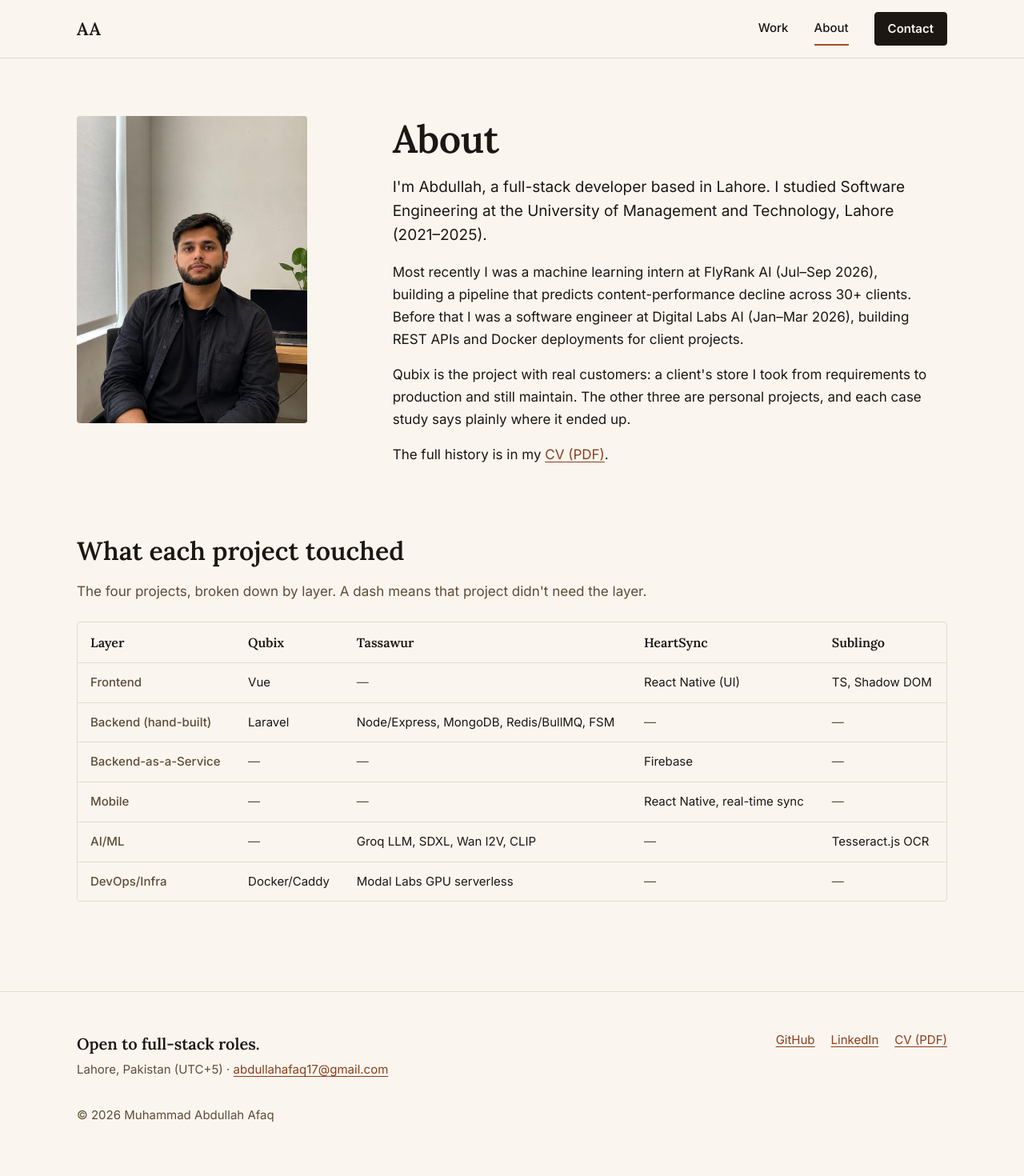
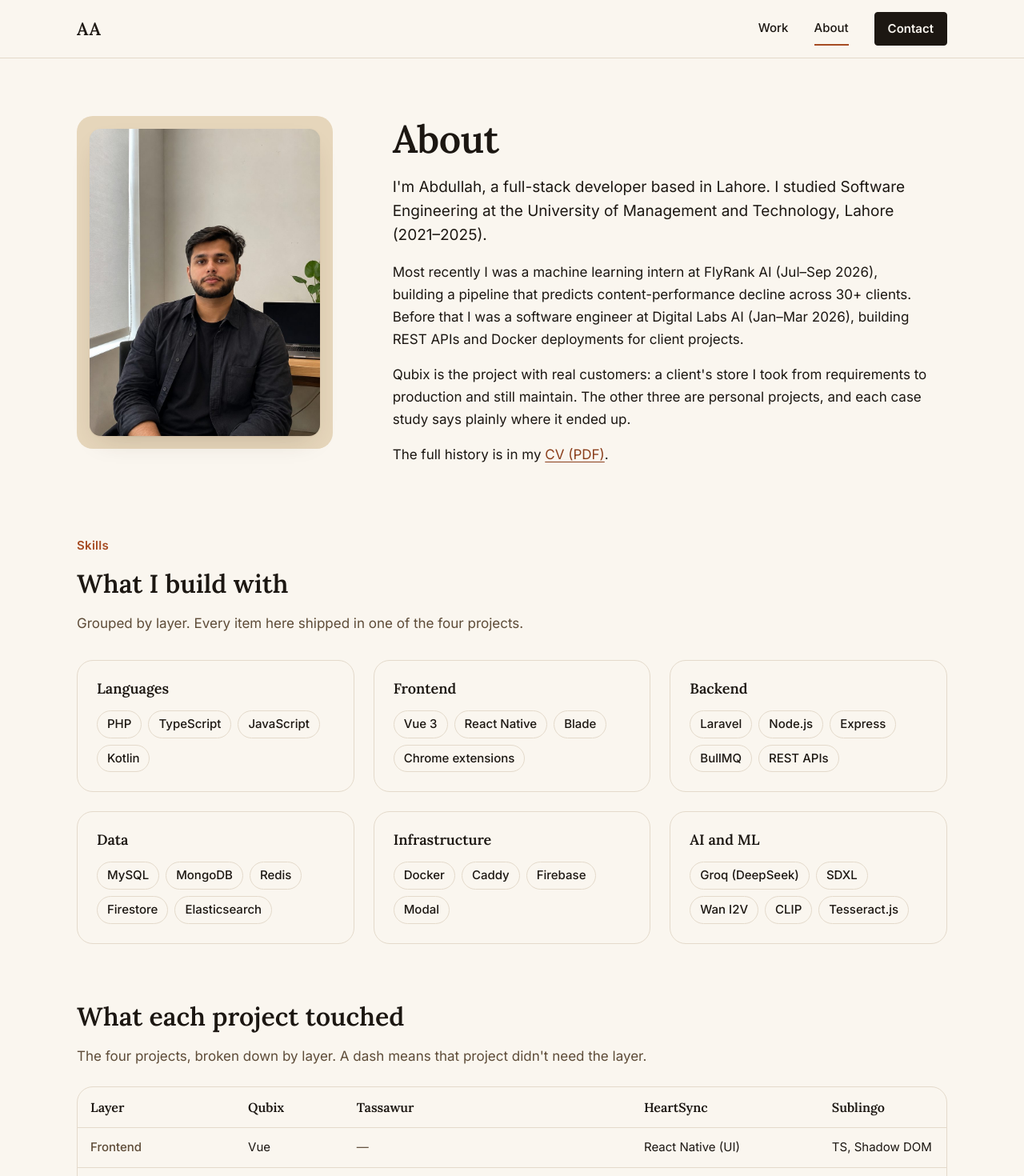
Before and after one commit to Abood-arc/Portfolio-site, a Vue app: page /about in a window 1280 px wide. Shown: the top 1470 px of the page at 80% size. Before the commit the page ends 1439 px from the top, so only its background shows below. Built offline with nearby package versions, Linux system fonts and the light colour scheme.

Commit message:
skills section from project data; about page framing

```diff
--- /dev/null
+++ b/src/components/SkillGroups.vue
@@ -0,0 +1,51 @@
+<script setup>
+import { skillGroups } from '../data/skills'
+</script>
+
+<template>
+  <div class="skills">
+    <div v-for="group in skillGroups" :key="group.title" class="card skills__group">
+      <h3 class="skills__title">{{ group.title }}</h3>
+      <ul class="skills__list">
+        <li v-for="item in group.items" :key="item" class="chip">{{ item }}</li>
+      </ul>
+    </div>
+  </div>
+</template>
+
+<style scoped>
+.skills {
+  display: grid;
+  gap: var(--space-3);
+}
+
+@media (min-width: 40rem) {
+  .skills {
+    grid-template-columns: repeat(2, minmax(0, 1fr));
+  }
+}
+
+@media (min-width: 64rem) {
+  .skills {
+    grid-template-columns: repeat(3, minmax(0, 1fr));
+  }
+}
+
+.skills__group {
+  padding: var(--space-3);
+}
+
+.skills__title {
+  margin-bottom: var(--space-2);
+  font-size: 1.125rem;
+}
+
+.skills__list {
+  display: flex;
+  flex-wrap: wrap;
+  gap: 0.5rem;
+  margin: 0;
+  padding: 0;
+  list-style: none;
+}
+</style>
--- /dev/null
+++ b/src/data/skills.js
@@ -0,0 +1,9 @@
+// Every item below appears in a project stack or the bio; nothing here is aspirational.
+export const skillGroups = [
+  { title: 'Languages', items: ['PHP', 'TypeScript', 'JavaScript', 'Kotlin'] },
+  { title: 'Frontend', items: ['Vue 3', 'React Native', 'Blade', 'Chrome extensions'] },
+  { title: 'Backend', items: ['Laravel', 'Node.js', 'Express', 'BullMQ', 'REST APIs'] },
+  { title: 'Data', items: ['MySQL', 'MongoDB', 'Redis', 'Firestore', 'Elasticsearch'] },
+  { title: 'Infrastructure', items: ['Docker', 'Caddy', 'Firebase', 'Modal'] },
+  { title: 'AI and ML', items: ['Groq (DeepSeek)', 'SDXL', 'Wan I2V', 'CLIP', 'Tesseract.js'] },
+]
--- a/src/pages/About.vue
+++ b/src/pages/About.vue
@@ -2,12 +2,15 @@
 import aboutPhoto from '../assets/about.jpg'
 import { layerMatrix } from '../data/layers'
 import { site } from '../data/site'
+import SkillGroups from '../components/SkillGroups.vue'
 </script>
 
 <template>
   <div class="container page">
     <div class="about">
-      <img class="about__photo" :src="aboutPhoto" alt="Portrait of Muhammad Abdullah Afaq" width="800" height="1067" />
+      <div class="about__frame">
+        <img class="about__photo" :src="aboutPhoto" alt="Portrait of Muhammad Abdullah Afaq" width="800" height="1067" />
+      </div>
       <div class="prose">
         <h1>About</h1>
         <p class="lede">I'm Abdullah, a full-stack developer based in Lahore. I studied Software Engineering at the University of Management and Technology, Lahore (2021–2025).</p>
@@ -16,6 +19,13 @@ import { site } from '../data/site'
         <p>The full history is in my <a :href="site.cv" target="_blank" rel="noopener">CV (PDF)</a>.</p>
       </div>
     </div>
+
+    <section class="skills-section" aria-labelledby="skills-title">
+      <p class="eyebrow">Skills</p>
+      <h2 id="skills-title">What I build with</h2>
+      <p class="muted">Grouped by layer. Every item here shipped in one of the four projects.</p>
+      <SkillGroups />
+    </section>
 
     <section class="matrix" aria-labelledby="matrix-title">
       <h2 id="matrix-title">What each project touched</h2>
@@ -53,13 +63,29 @@ import { site } from '../data/site'
   }
 }
 
+.about__frame {
+  width: 100%;
+  max-width: 20rem;
+  padding: var(--space-2);
+  border-radius: var(--radius-lg);
+  background: var(--color-band-deep);
+}
+
 .about__photo {
   width: 100%;
-  max-width: 18rem;
   aspect-ratio: 3 / 4;
   object-fit: cover;
-  border-radius: var(--radius);
+  border-radius: calc(var(--radius-lg) - 6px);
   background: var(--color-surface);
+  box-shadow: var(--shadow-soft);
+}
+
+.skills-section {
+  margin-top: var(--space-6);
+}
+
+.skills-section .muted {
+  margin-bottom: var(--space-4);
 }
 
 .matrix {
@@ -70,7 +96,7 @@ import { site } from '../data/site'
   margin-top: var(--space-3);
   overflow-x: auto;
   border: 1px solid var(--color-rule);
-  border-radius: var(--radius);
+  border-radius: var(--radius-lg);
 }
 
 .matrix table {
--- a/src/pages/Home.vue
+++ b/src/pages/Home.vue
@@ -4,6 +4,7 @@ import { projects } from '../data/projects'
 import { site } from '../data/site'
 import portrait from '../assets/about.jpg'
 import WorkCard from '../components/WorkCard.vue'
+import SkillGroups from '../components/SkillGroups.vue'
 
 const [qubix, tassawur, ...rest] = projects
 const others = [tassawur, ...rest]
@@ -67,7 +68,16 @@ const liveStore = qubix.links[0]
     </div>
   </section>
 
-  <section class="section band home-contact" aria-labelledby="home-contact-title">
+  <section class="section band" aria-labelledby="skills-title">
+    <div class="container">
+      <p class="eyebrow">Skills</p>
+      <h2 id="skills-title">What I build with</h2>
+      <p class="muted skills-intro">Only tools I've shipped with in the projects above.</p>
+      <SkillGroups />
+    </div>
+  </section>
+
+  <section class="section home-contact" aria-labelledby="home-contact-title">
     <div class="container">
       <div class="prose">
         <h2 id="home-contact-title">Hiring for a full-stack role?</h2>
@@ -272,6 +282,10 @@ const liveStore = qubix.links[0]
   color: var(--color-muted);
 }
 
+.skills-intro {
+  margin-bottom: var(--space-4);
+}
+
 .more-work__all {
   margin-top: var(--space-2);
   font-weight: 500;
```
